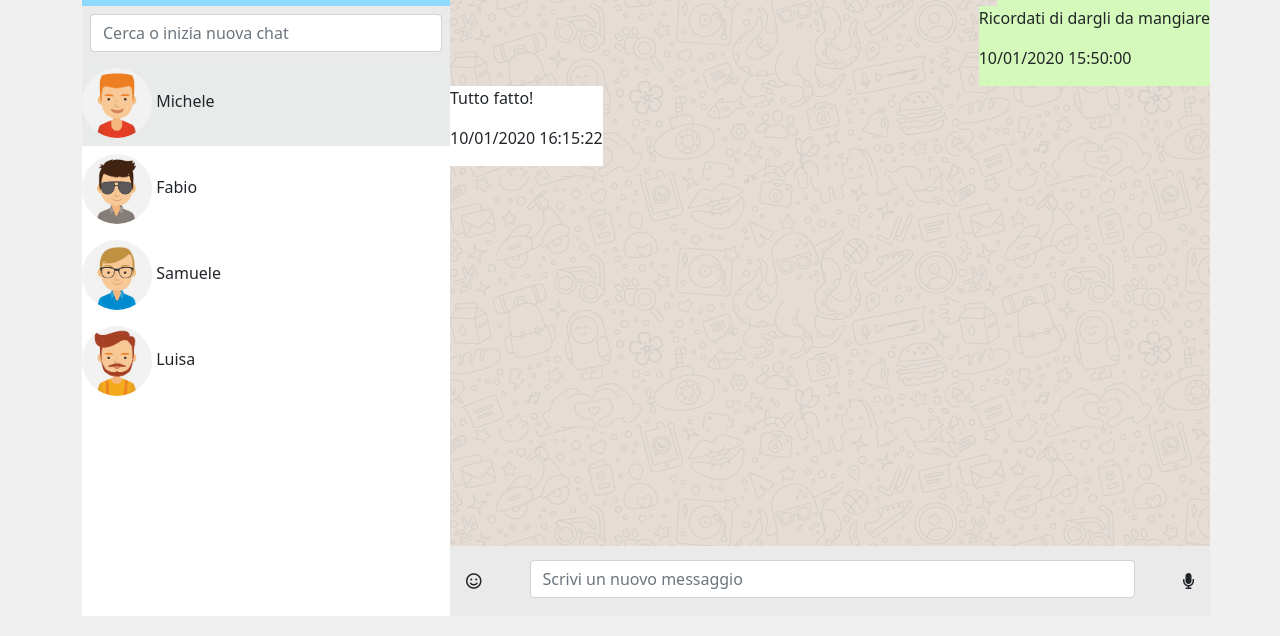
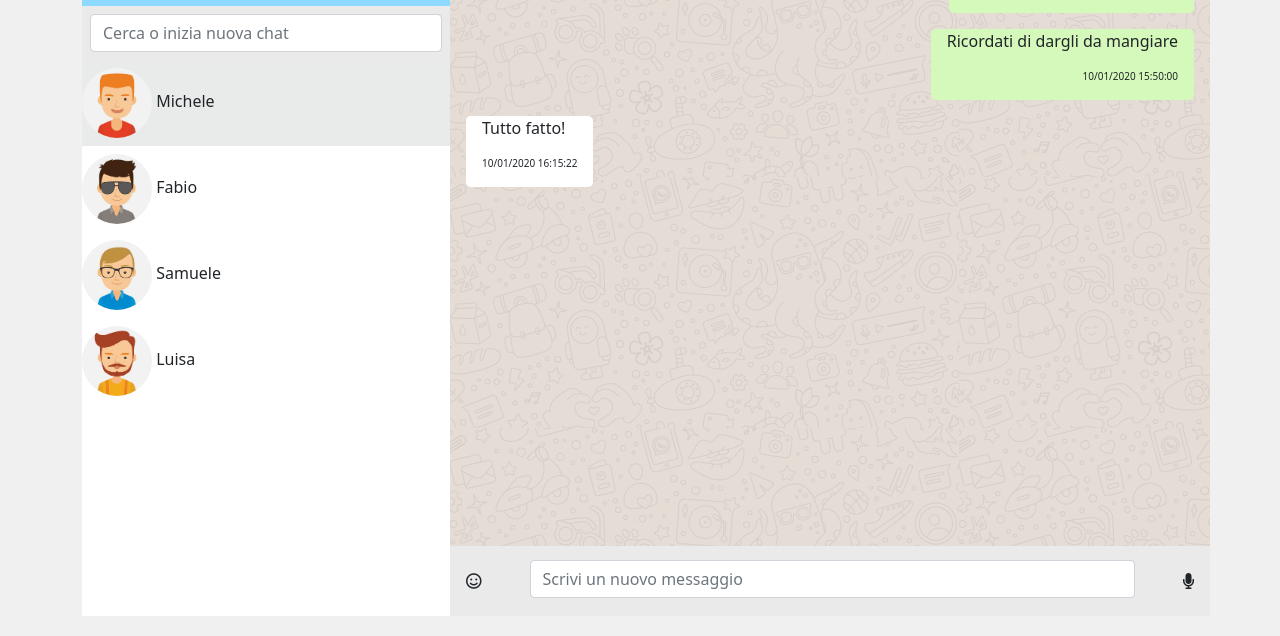
Before and after one commit to FedericaDiChio/vue-boolzapp, a plain HTML site: page index.html in a window 1280 px wide. Shown: the part 164-800 px from the top of the page. Drawn offline with nearby package versions, Linux system fonts and the light colour scheme.

Commit message:
grafica messaggi chat

```diff
--- a/css/style.css
+++ b/css/style.css
@@ -84,20 +84,24 @@ header, footer {
     display:flex;
 }
 
-.message-container.sent {
+#main-chat .sent {
     justify-content:flex-end;
 }
 
-.message-container.sent .message {
+#main-chat .received {
+    justify-content: flex-start;
+}
+
+#main-chat .sent .message {
     background-color: rgb(213, 249, 186);
 }
 
-
-.message-container.received {
-    justify-content: flex-start;
-}
-.message-container.received .message {
-
+#main-chat .received .message {
     background-color: rgb(255,255,255);
 
 }
+
+#main-chat .time {
+    font-size: 10px;
+    text-align:end;
+}
--- a/index.html
+++ b/index.html
@@ -88,13 +88,12 @@
                         <!-- CHAT  -->
                         <main id="main-chat" class="flex-grow-1 overflow-auto right-col">
                             <div v-for="contact in contacts[currentContact].messages"
-                            v-bind:class="contact.status" class="message-container">
-                                <div class="message">
+                            v-bind:class="contact.status" class="m-3 message-container">
+                                <div class="px-3 rounded-3 message">
                                     <p>{{ contact.message }}</p>
                                     <p class="time">{{ contact.date }}</p>
                                 </div>
                             </div>
-
                         </main>
                         <!-- FOOTER  -->
                         <footer class="d-flex justify-content-between align-items-center p-3 bg-grey">
```
